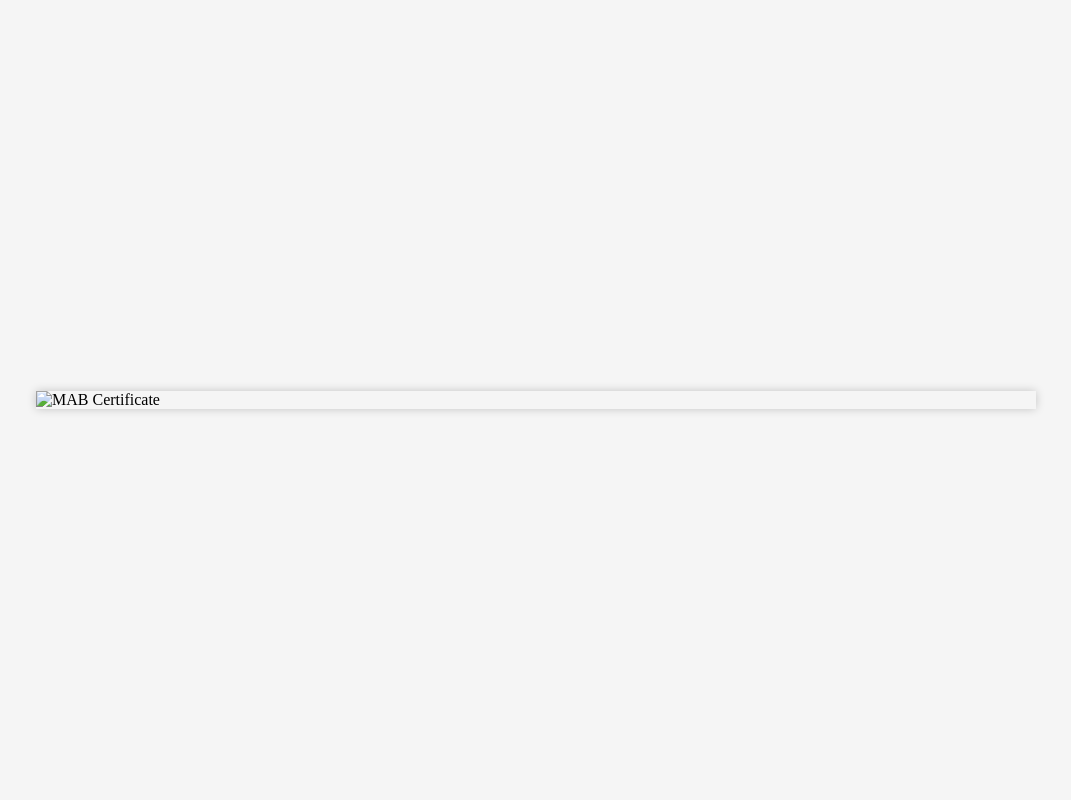
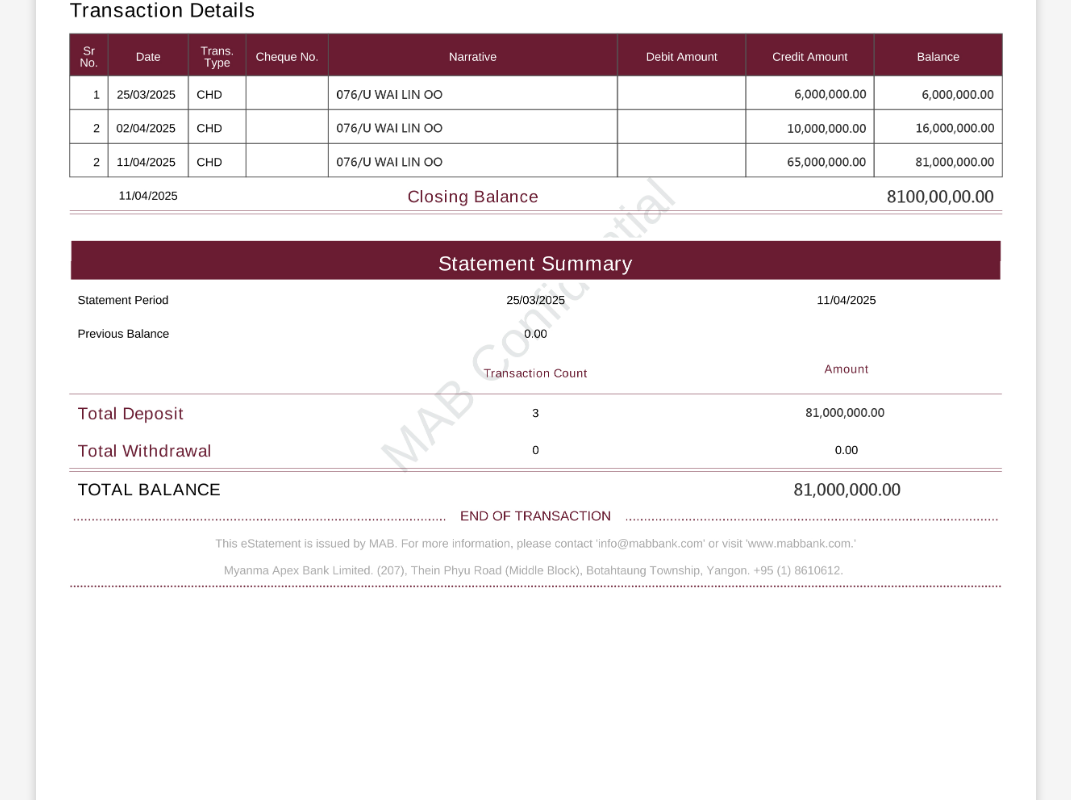
Before and after one commit to HTA98/mab-statement, a plain HTML site: page index.html in a window 1280 px wide. Shown: the top 800 px of the page, without its empty margins (104-1175 px from the left). Drawn offline with Linux system fonts and the light colour scheme.

Commit message:
Update index.html

```diff
--- a/index.html
+++ b/index.html
@@ -27,6 +27,6 @@
   </style>
 </head>
 <body>
-  <img src="CertificateMab.jpg" alt="MAB Certificate" />
+  <img src="MabStatement.jpg" alt="MAB Certificate" />
 </body>
 </html>
```
